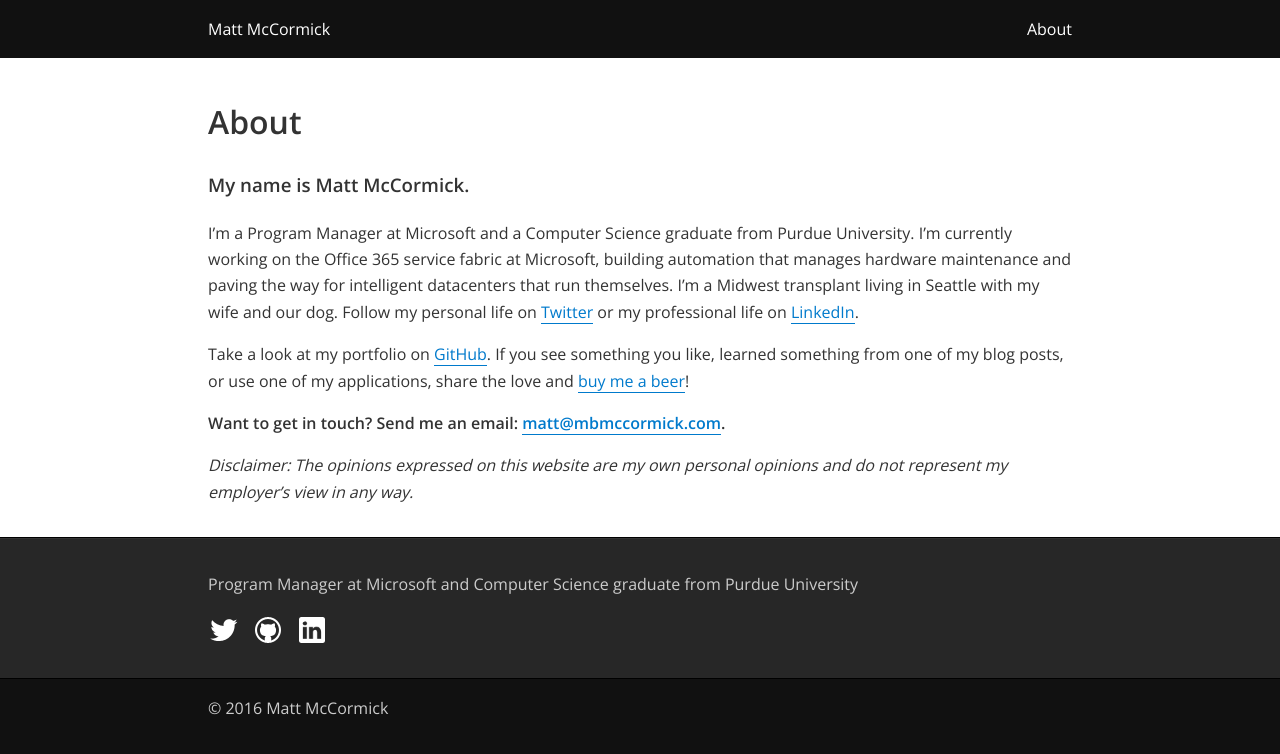
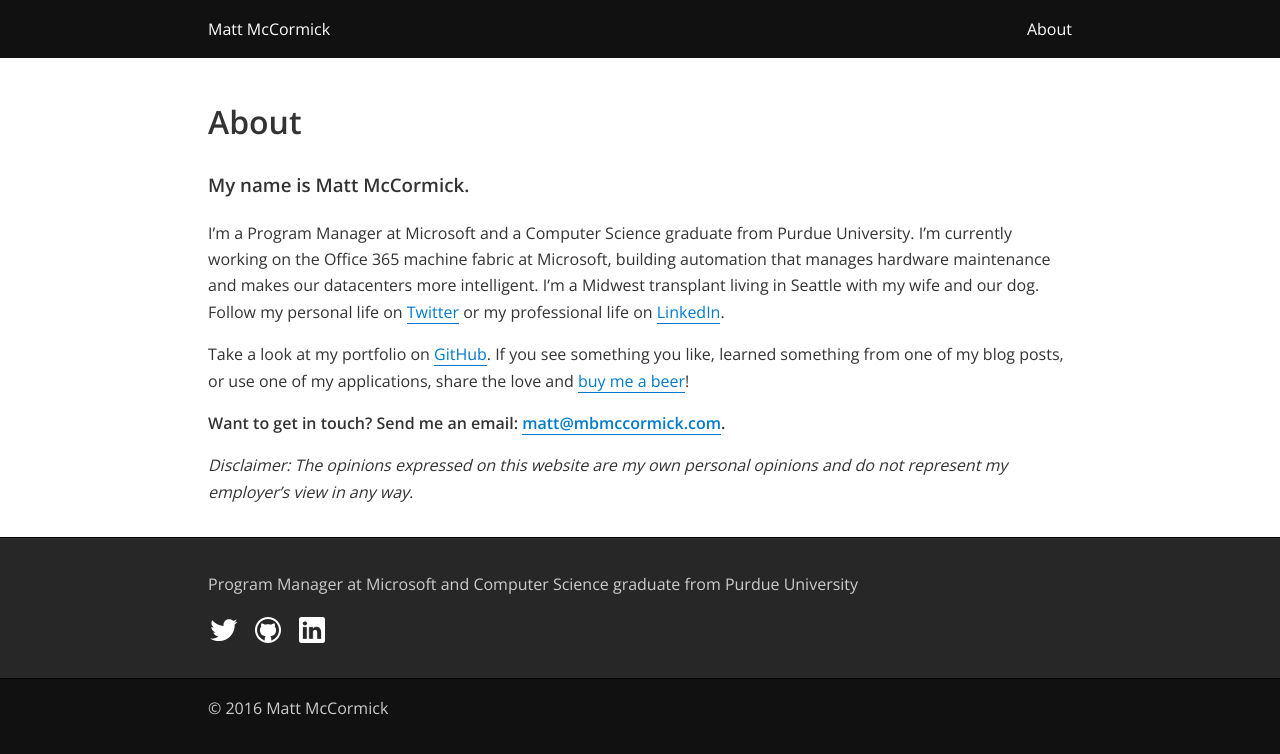
Before and after one commit to mbmccormick/mbmccormick.github.io, a Jekyll site: the page built from about/index.md, in a window 1280 px wide. Shown: the top 754 px of the page. Built offline with Jekyll 4.4.1, drawn with Linux system fonts in a browser that asks for light colours.

Commit message:
Update index.md

```diff
--- a/about/index.md
+++ b/about/index.md
@@ -5,7 +5,7 @@
 
 ### My name is Matt McCormick.
 
-I'm a Program Manager at Microsoft and a Computer Science graduate from Purdue University. I'm currently working on the Office 365 service fabric at Microsoft, building automation that manages hardware maintenance and paving the way for intelligent datacenters that run themselves. I'm a Midwest transplant living in Seattle with my wife and our dog. Follow my personal life on [Twitter](http://twitter.com/mbmccormick) or my professional life on [LinkedIn](http://linkedin.com/in/mbmccorm).
+I'm a Program Manager at Microsoft and a Computer Science graduate from Purdue University. I'm currently working on the Office 365 machine fabric at Microsoft, building automation that manages hardware maintenance and makes our datacenters more intelligent. I'm a Midwest transplant living in Seattle with my wife and our dog. Follow my personal life on [Twitter](http://twitter.com/mbmccormick) or my professional life on [LinkedIn](http://linkedin.com/in/mbmccorm).
 
 Take a look at my portfolio on [GitHub](http://github.com/mbmccormick). If you see something you like, learned something from one of my blog posts, or use one of my applications, share the love and [buy me a beer](https://cash.me/$mbmccormick)!
 
```
